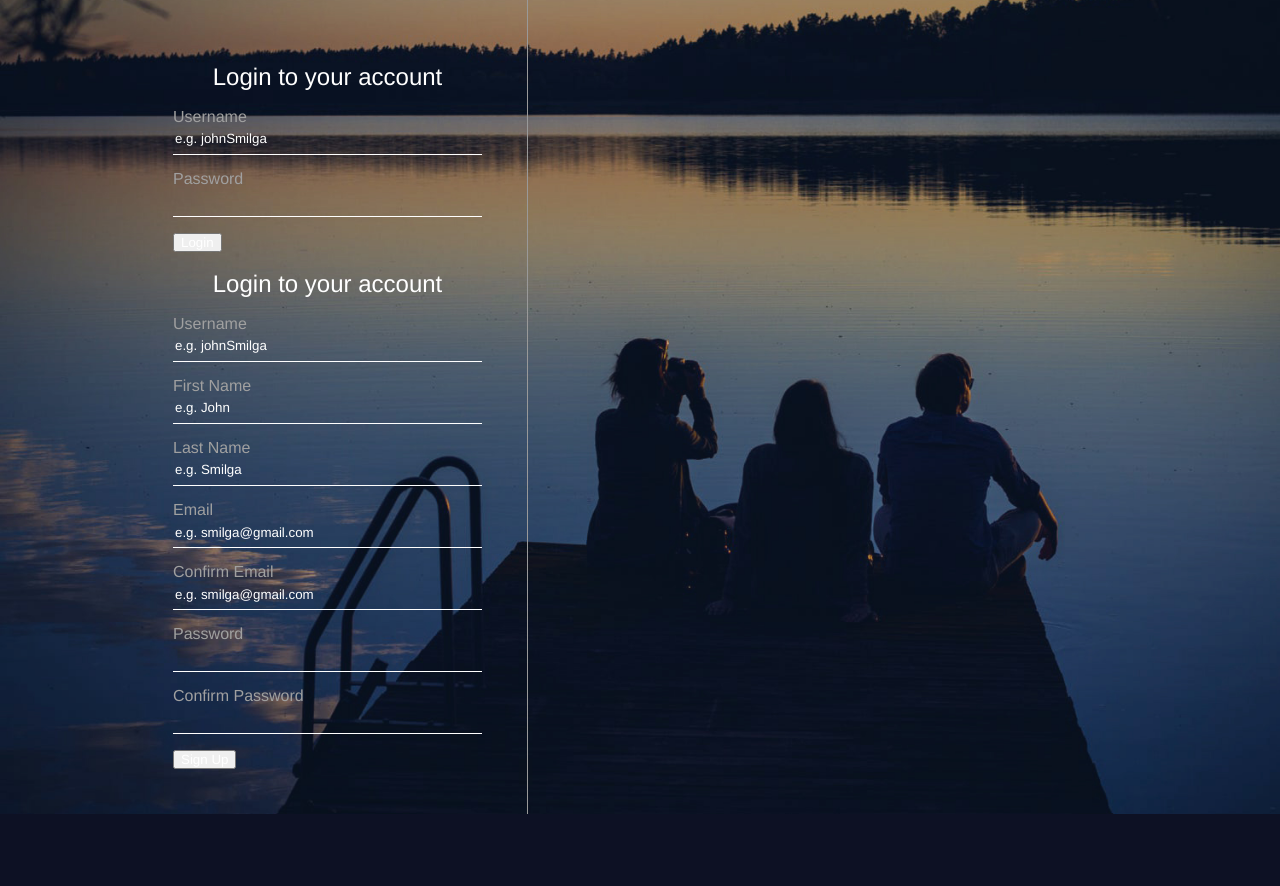
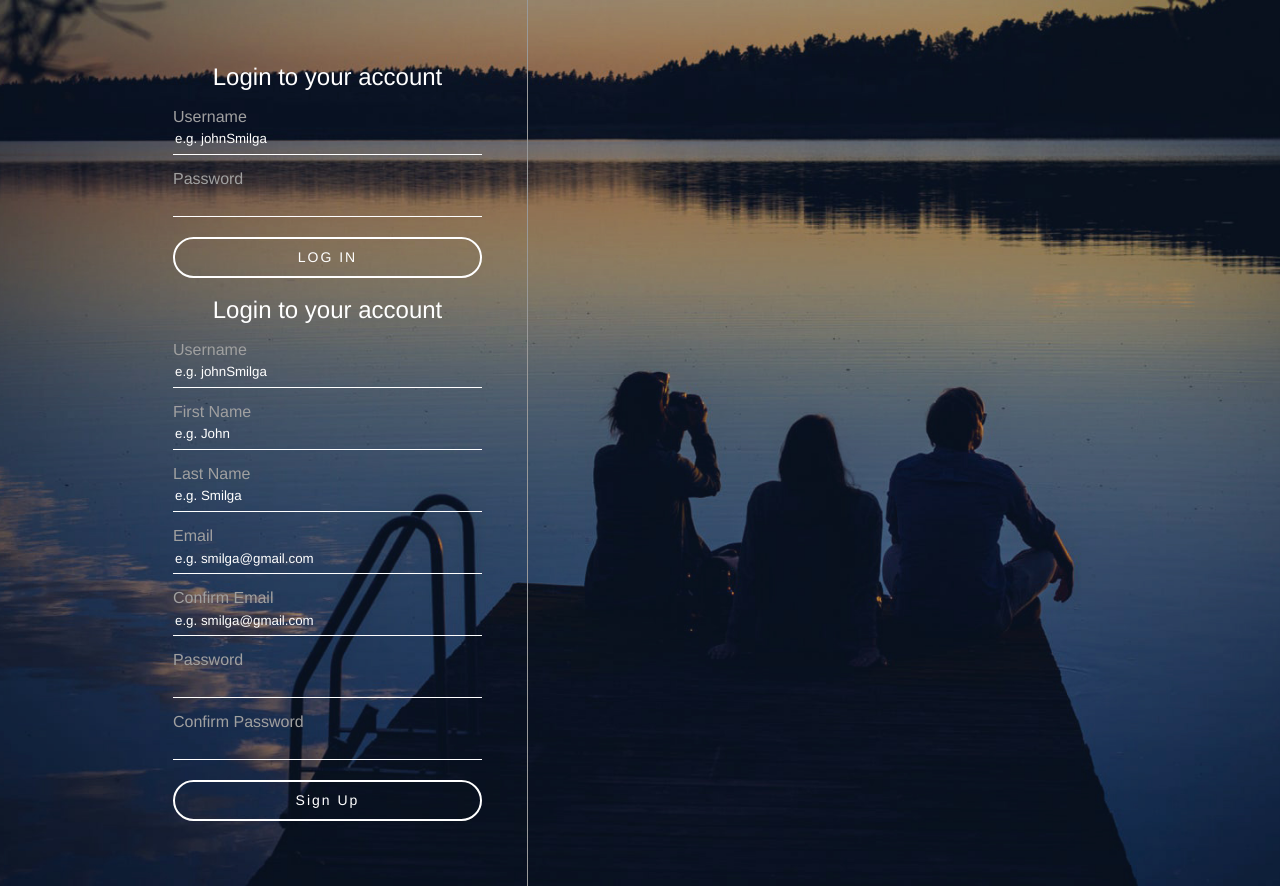
Before and after one commit to BabarKhann/spotify-clone, a PHP site: page /register.php in a window 1280 px wide. Before the commit the page ends 814 px from the top, so only its background shows below. Run offline with PHP 8.4, Linux system fonts and the light colour scheme.

Commit message:
style form buttons

```diff
--- a/assets/css/register.css
+++ b/assets/css/register.css
@@ -76,3 +76,17 @@ body {
     font-size: 16px;
     margin-top: 15px;
 }
+
+#inputContainer button {
+    background-color: transparent;
+    border: 2px solid #ffffff;
+    border-radius: 200px;
+    color: #ffffff;
+    display: block;
+    font-size: 14px;
+    letter-spacing: 2px;
+    margin: 20px auto;
+    height: 41px;
+    width: 100%;
+    cursor: pointer;
+}
--- a/register.php
+++ b/register.php
@@ -47,7 +47,7 @@ require('includes/handlers/register-handler.php');
                     <input type="password" id="loginPassword" name="loginPassword" required>
                 </p>
 
-                <button type="submit" name="loginButton">Login</button>
+                <button type="submit" name="loginButton">LOG IN</button>
             </form>
             <form action="register.php" id="registerForm" method="POST">
                 <h2>Login to your account</h2>
```
